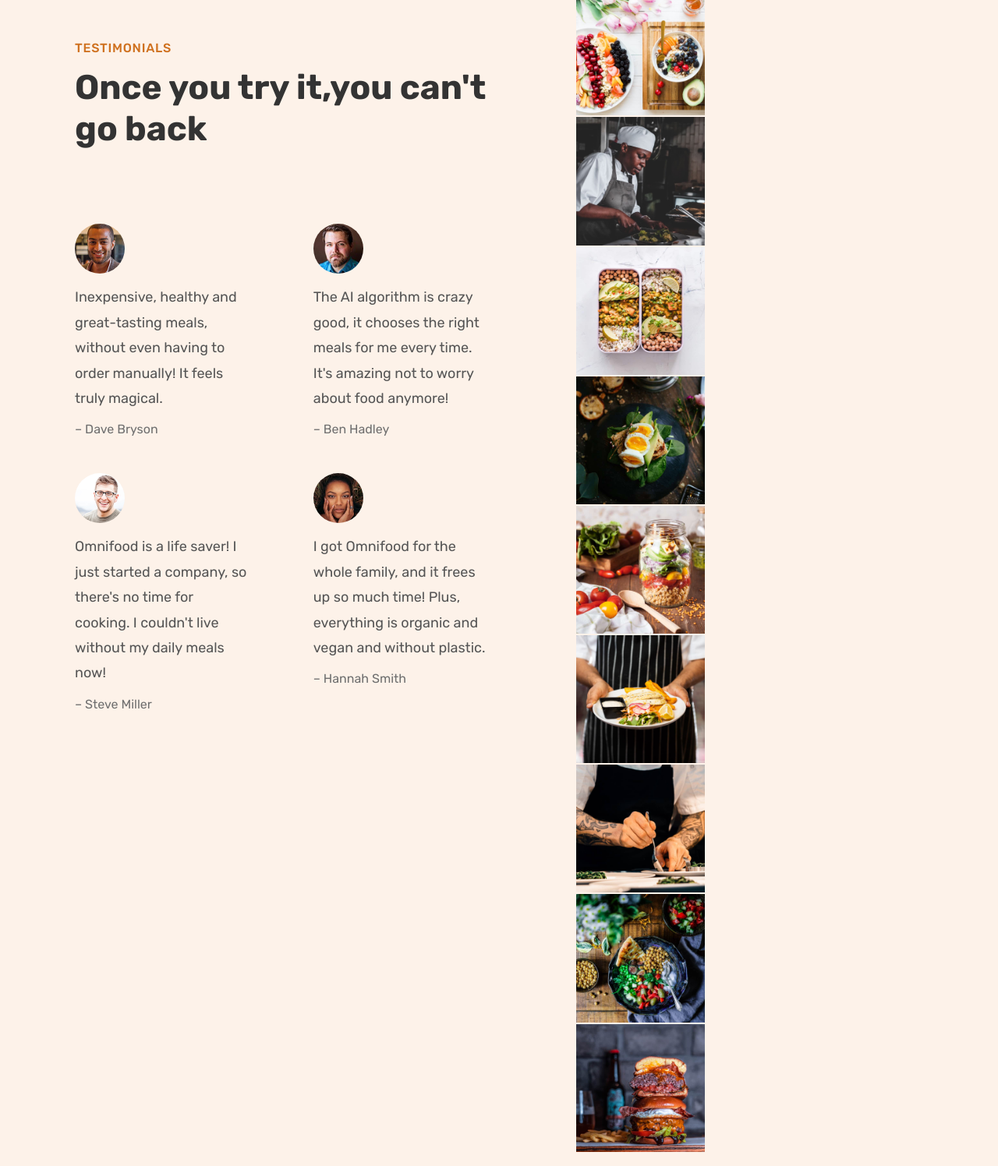
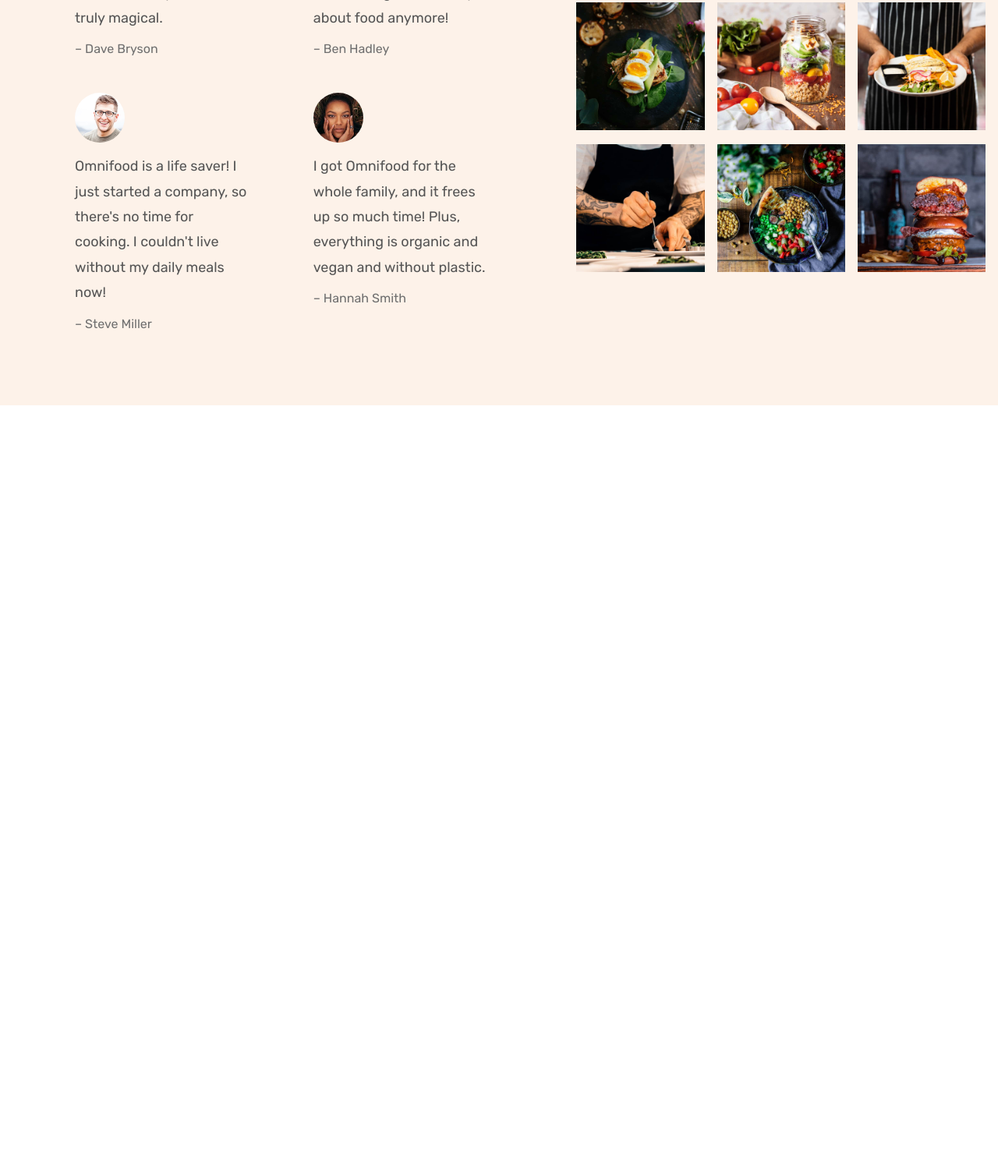
Before and after one commit to Dasha38123/omnifood, a plain HTML site: page index.html in a window 1280 px wide. Shown: the part 4091-5587 px from the top of the page at 78% size. After the commit the page ends 4611 px from the top, so only its background shows below. Drawn offline with nearby package versions, Linux system fonts and the light colour scheme.

Commit message:
Fix bugs

```diff
--- a/index.html
+++ b/index.html
@@ -301,43 +301,32 @@
 
             <div class="gallery">
                 <figure class="gallery-item"><img src="img/gallery/gallery-1.jpg" alt="">
-                    <figure>
-                        <figure class="gallery-item"><img src="img/gallery/gallery-2.jpg" alt="">
-                            <figure>
-                                <figure class="gallery-item"><img src="img/gallery/gallery-3.jpg" alt="">
-                                    <figure>
-                                        <figure class="gallery-item"><img src="img/gallery/gallery-4.jpg" alt="">
-                                            <figure>
-                                                <figure class="gallery-item"><img src="img/gallery/gallery-5.jpg"
-                                                        alt="">
-                                                    <figure>
-                                                        <figure class="gallery-item"><img
-                                                                src="img/gallery/gallery-6.jpg" alt="">
-                                                            <figure>
-                                                                <figure class="gallery-item"><img
-                                                                        src="img/gallery/gallery-7.jpg" alt="">
-                                                                    <figure>
-                                                                        <figure class="gallery-item"><img
-                                                                                src="img/gallery/gallery-8.jpg" alt="">
-                                                                            <figure>
-                                                                                <figure class="gallery-item"><img
-                                                                                        src="img/gallery/gallery-9.jpg"
-                                                                                        alt="">
-                                                                                    <figure>
-                                                                                        <figure class="gallery-item">
-                                                                                            <img src="img/gallery/gallery-10.jpg"
-                                                                                                alt="">
-                                                                                            <figure>
-                                                                                                <figure
-                                                                                                    class="gallery-item">
-                                                                                                    <img src="img/gallery/gallery-11.jpg"
-                                                                                                        alt="">
-                                                                                                    <figure>
-                                                                                                        <figure
-                                                                                                            class="gallery-item">
-                                                                                                            <img src="img/gallery/gallery-12.jpg"
-                                                                                                                alt="">
-                                                                                                            <figure>
+                </figure>
+                <figure class="gallery-item"><img src="img/gallery/gallery-2.jpg" alt="">
+                </figure>
+                <figure class="gallery-item"><img src="img/gallery/gallery-3.jpg" alt="">
+                </figure>
+                <figure class="gallery-item"><img src="img/gallery/gallery-4.jpg" alt="">
+                </figure>
+                <figure class="gallery-item"><img src="img/gallery/gallery-5.jpg" alt="">
+                </figure>
+                <figure class="gallery-item"><img src="img/gallery/gallery-6.jpg" alt="">
+                </figure>
+                <figure class="gallery-item"><img src="img/gallery/gallery-7.jpg" alt="">
+                </figure>
+                <figure class="gallery-item"><img src="img/gallery/gallery-8.jpg" alt="">
+                </figure>
+                <figure class="gallery-item"><img src="img/gallery/gallery-9.jpg" alt="">
+                </figure>
+                <figure class="gallery-item">
+                    <img src="img/gallery/gallery-10.jpg" alt="">
+                </figure>
+                <figure class="gallery-item">
+                    <img src="img/gallery/gallery-11.jpg" alt="">
+                </figure>
+                <figure class="gallery-item">
+                    <img src="img/gallery/gallery-12.jpg" alt="">
+                </figure>
 
 
 
```
